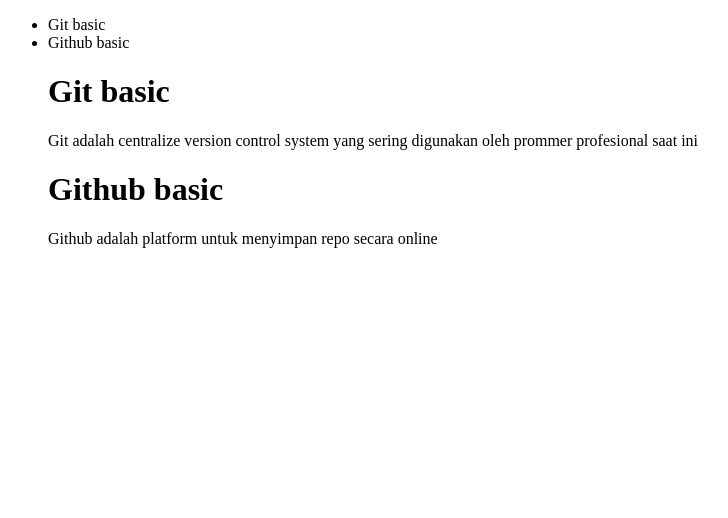
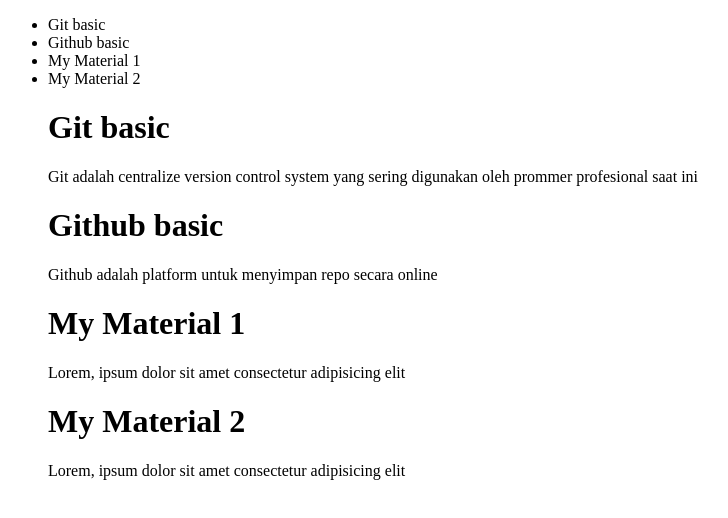
Before and after one commit to Dandiyaniar17/Ruang-guru, a plain HTML site: page page/material.html in a window 1280 px wide. Shown: the whole page, without its empty margins (0-728 px from the left). Drawn offline with Linux system fonts and the light colour scheme.

Commit message:
add my material

```diff
--- a/page/material.html
+++ b/page/material.html
@@ -7,13 +7,20 @@
   </head>
   <body>
     <ul>
-        <li>Git basic</li>
-        <li>Github basic</li>
-
-        <h1>Git basic</h1>
-        <p>Git adalah centralize version control system yang sering digunakan oleh prommer profesional saat ini</p>
-        <h1>Github basic</h1>
-        <p>Github adalah platform untuk menyimpan repo secara online</p>
+      <li>Git basic</li>
+      <li>Github basic</li>
+      <li>My Material 1</li>
+      <li>My Material 2</li>
+    </ul>
     <ul>
+      <h1>Git basic</h1>
+      <p>Git adalah centralize version control system yang sering digunakan oleh prommer profesional saat ini</p>
+      <h1>Github basic</h1>
+      <p>Github adalah platform untuk menyimpan repo secara online</p>
+      <h1>My Material 1</h1>
+      <p>Lorem, ipsum dolor sit amet consectetur adipisicing elit</p>
+      <h1>My Material 2</h1>
+      <p>Lorem, ipsum dolor sit amet consectetur adipisicing elit</p>
+    </ul>
   </body>
 </html>
```
